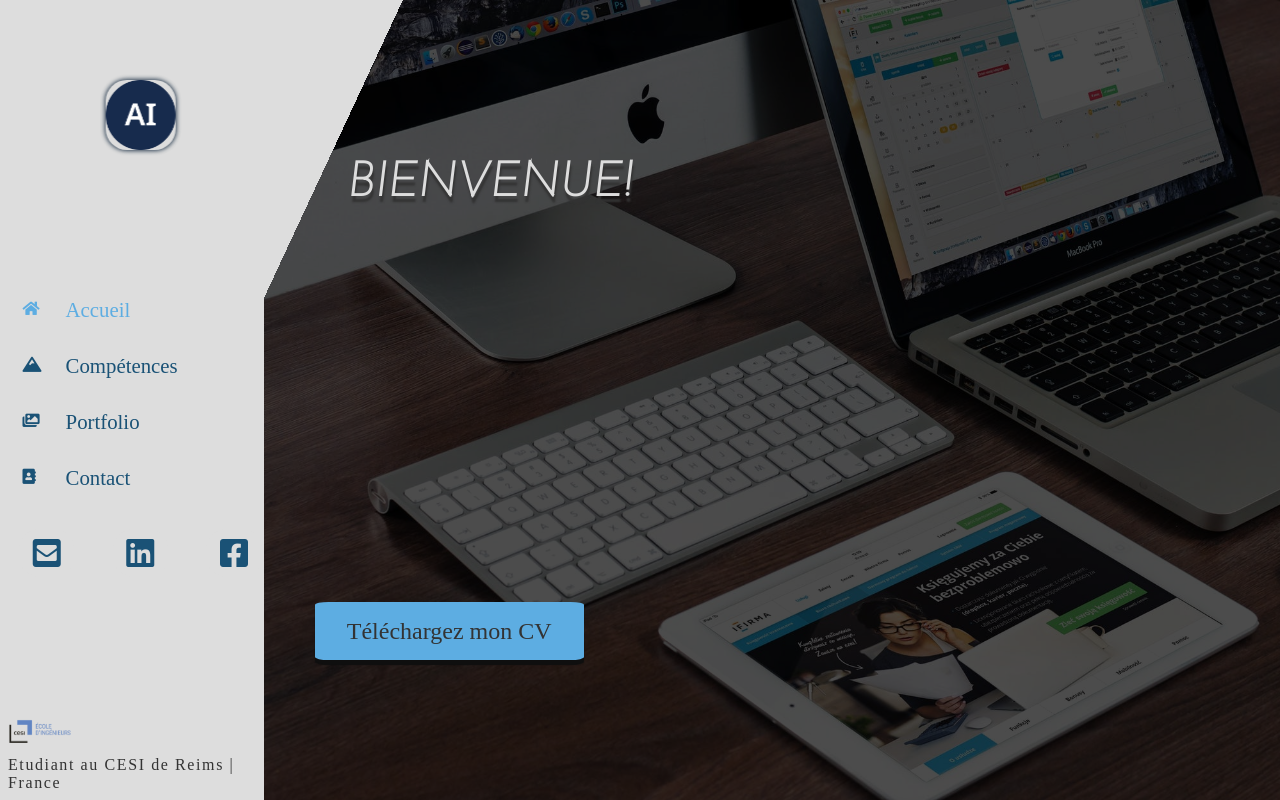
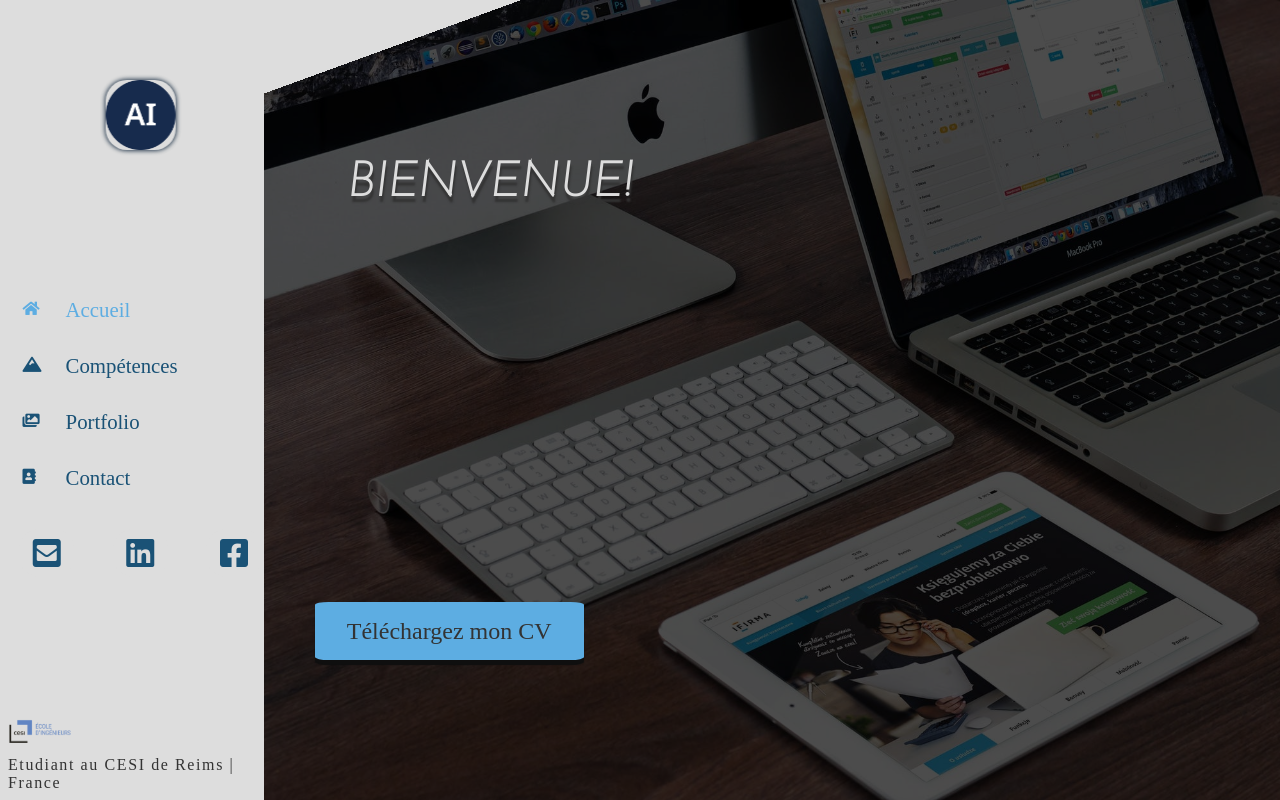
Before and after one commit to AHIsma/myWebsite, a React (Create React App) app: page /#/ in a window 1280 px wide. Built offline with nearby package versions, Linux system fonts and the light colour scheme; a web font is replaced by a local one.

Commit message:
MajorFrontUpdate1.1.2

```diff
--- a/src/Styles/components/_navigation.scss
+++ b/src/Styles/components/_navigation.scss
@@ -147,8 +147,6 @@
     display: flex;
     min-height: 50px;
     min-width: 100% !important;
-    margin-bottom: .2rem;
-
     .id, .socialNetwork {
       display: none;
     }
--- a/src/Styles/pages/_home.scss
+++ b/src/Styles/pages/_home.scss
@@ -1,6 +1,6 @@
 .home {
     .homeContent {
-      background: linear-gradient(115deg, $white 10%, transparent 10%);
+      background: linear-gradient(160deg, $white 8%, transparent 0%);
       &:after {
         content: 'test';
         position: absolute;
--- a/src/Styles/pages/_knowledges.scss
+++ b/src/Styles/pages/_knowledges.scss
@@ -154,7 +154,7 @@
 
         .list {
           display: flex;
-          width: 50%;
+          width: 100%;
           height: 100%;
           margin: 0 auto;
           justify-content: space-around;
```
